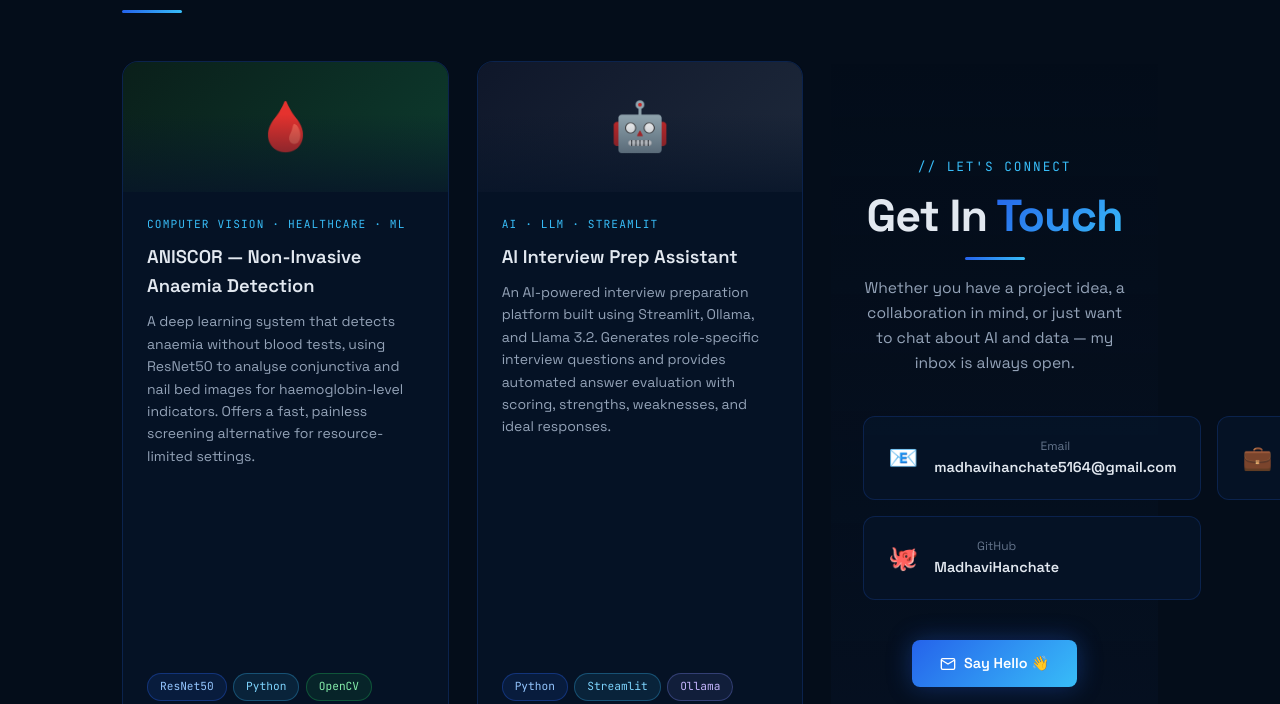
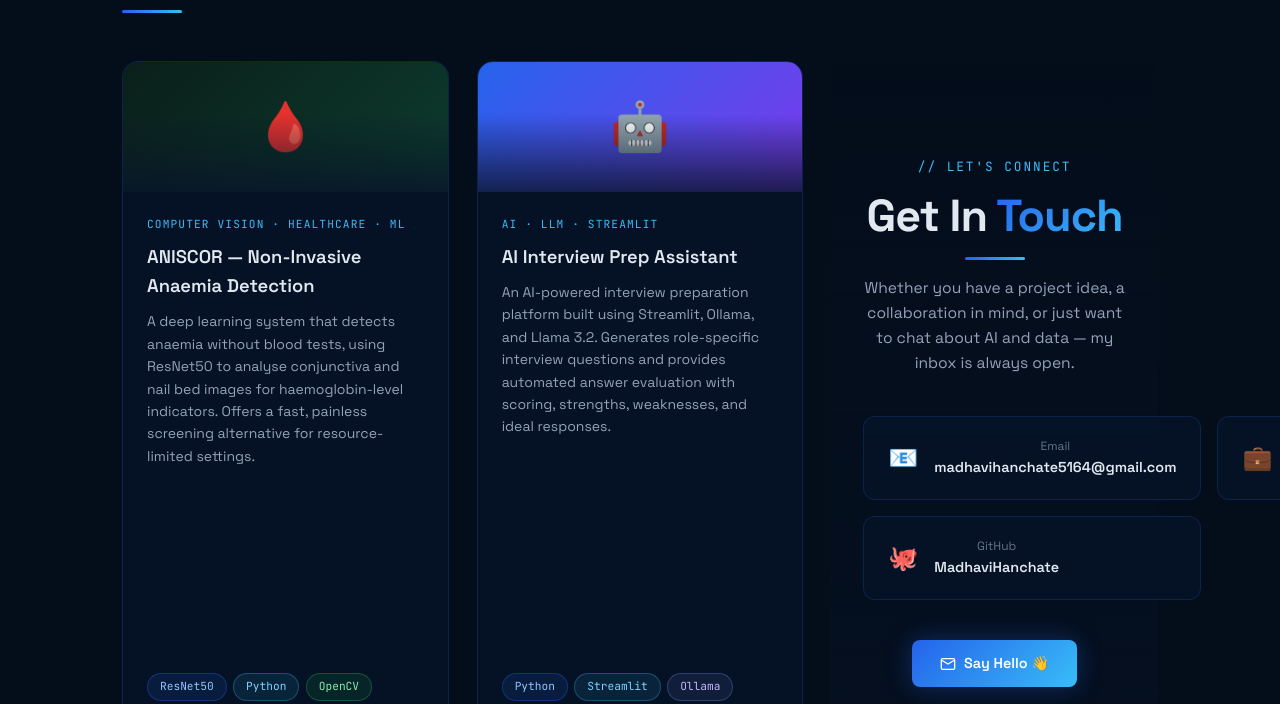
Before and after one commit to madhavihanchate/madhavihanchate.github.io, a plain HTML site: page index.html in a window 1280 px wide. Shown: the part 2739-3443 px from the top of the page. Drawn offline with Linux system fonts and the light colour scheme; animation ran at ten frames a second.

Commit message:
change style

```diff
--- a/index.html
+++ b/index.html
@@ -495,7 +495,7 @@
 
     <!-- AI interview prep -->
 <div class="project-card reveal">
-  <div class="project-banner" style="background: linear-gradient(135deg,#0f172a,#1e293b)">
+  <div class="project-banner" style="background: linear-gradient(135deg,#2563eb,#7c3aed)">
     🤖
   </div>
   <div class="project-body">
```
